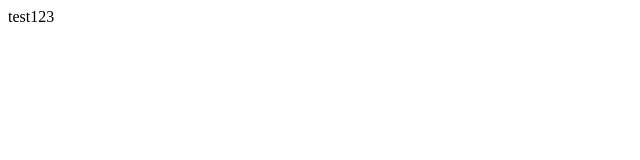
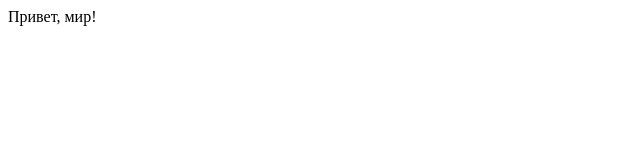
Before and after one commit to opera-alisat/week4, a plain HTML site: page index.html in a window 1280 px wide. Shown: the full height of the page, 0-640 px from the left. Drawn offline with Linux system fonts and the light colour scheme.

Commit message:
сообщение о коммите

```diff
--- a/index.html
+++ b/index.html
@@ -7,6 +7,6 @@
     <title>Document</title>
 </head>
 <body>
-    test123
+    Привет, мир!
 </body>
 </html>
```
